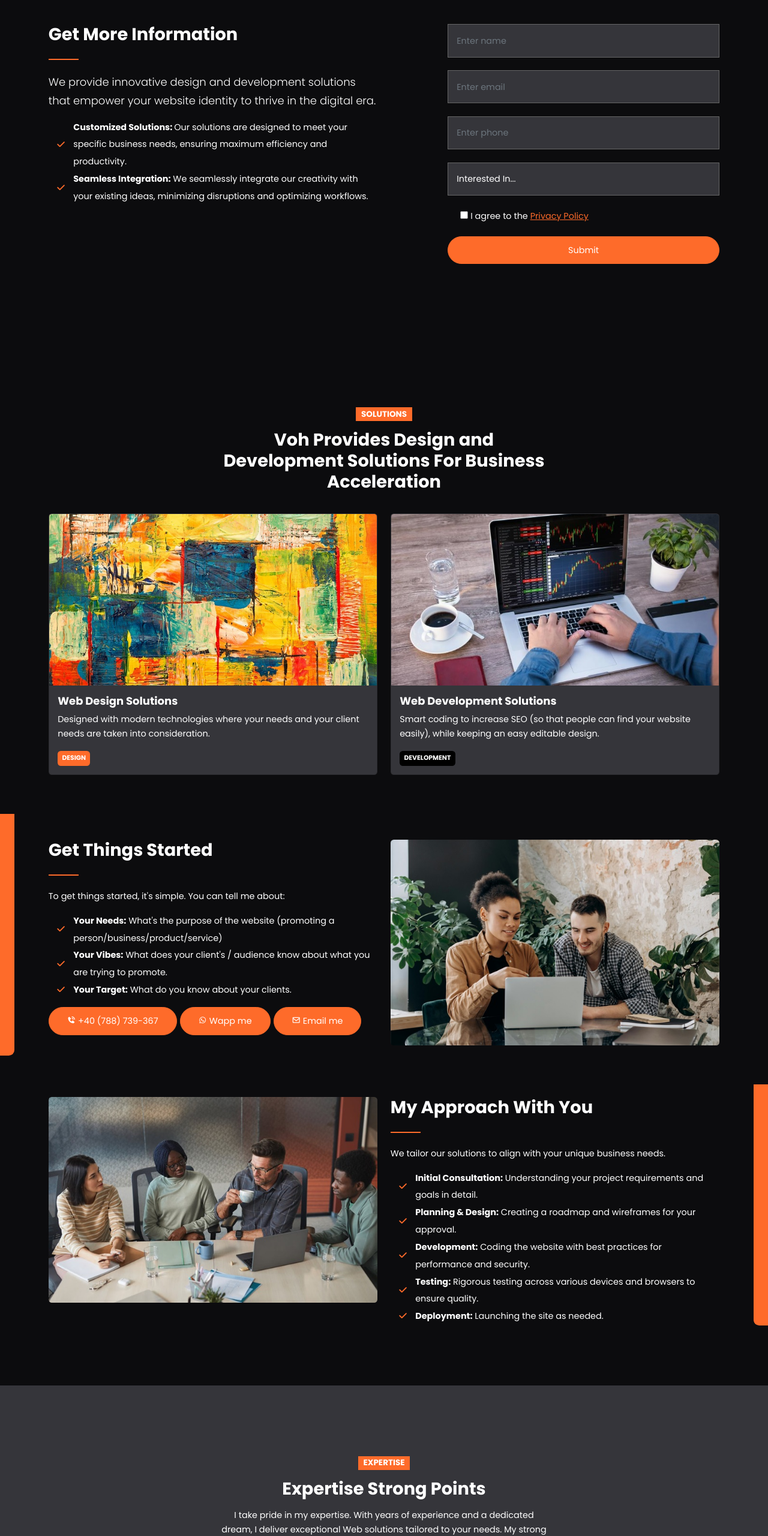
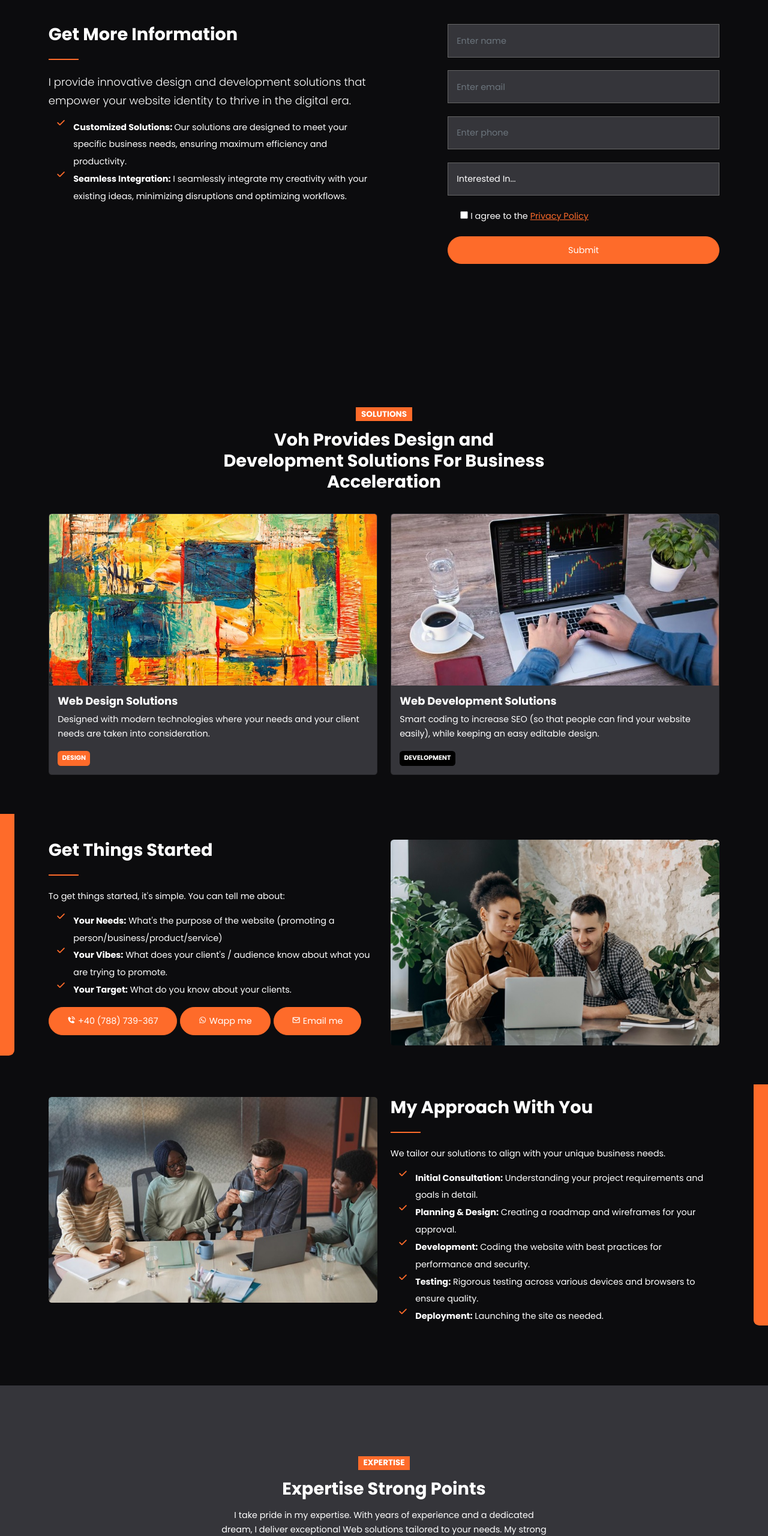
Before and after one commit to zmariux1/Clever-Business-Portfolio, a website: page index.html in a window 1280 px wide. Shown: the part 1100-3661 px from the top of the page at 60% size. Drawn offline with nearby package versions, Linux system fonts and the light colour scheme.

Commit message:
Update index.html

```diff
--- a/index.html
+++ b/index.html
@@ -140,23 +140,23 @@
             <h2 class="fw-bold">Get More Information</h2>
             <hr class="hr-heading" />
             <p class="lead">
-              We provide innovative design and development solutions
+              I provide innovative design and development solutions
               that empower your website identity to
               thrive in the digital era.
             </p>
             <ul class="list-unstyled lh-lg">
-              <li class="d-flex align-items-center">
-                <i class="fas fa-check text-primary mx-3"></i>
+              <li class="d-flex align-items-top">
+                <i class="fas fa-check text-primary mx-3 align-text-top"></i>
                 <div>
                   <strong>Customized Solutions: </strong> Our solutions are designed
                   to meet your specific business needs, ensuring maximum efficiency
                   and productivity.
                 </div>
               </li>
-              <li class="d-flex align-items-center">
+              <li class="d-flex align-items-top">
                 <i class="fas fa-check text-primary mx-3"></i>
                 <div>
-                  <strong>Seamless Integration:</strong> We seamlessly integrate our
+                  <strong>Seamless Integration:</strong> I seamlessly integrate my
                   creativity with your existing ideas, minimizing disruptions and
                   optimizing workflows.
                 </div>
@@ -260,19 +260,19 @@
               To get things started, it's simple. You can tell me about:
             </p>
             <ul class="list-unstyled lh-lg">
-              <li class="d-flex align-items-center">
+              <li class="d-flex align-items-top">
                 <i class="fas fa-check text-primary mx-3"></i>
                 <div>
                   <strong>Your Needs:</strong> What's the purpose of the website (promoting a person/business/product/service)
                 </div>
               </li>
-              <li class="d-flex align-items-center">
+              <li class="d-flex align-items-top">
                 <i class="fas fa-check text-primary mx-3"></i>
                 <div>
                   <strong>Your Vibes:</strong> What does your client's / audience know about what you are trying to promote.
                 </div>
               </li>
-              <li class="d-flex align-items-center">
+              <li class="d-flex align-items-top">
                 <i class="fas fa-check text-primary mx-3"></i>
                 <div>
                   <strong>Your Target:</strong> What do you know about your clients.
@@ -308,31 +308,31 @@
               We tailor our solutions to align with your unique business needs.
             </p>
             <ul class="list-unstyled lh-lg">
-              <li class="d-flex align-items-center">
+              <li class="d-flex align-items-top">
                 <i class="fas fa-check text-primary mx-3"></i>
                 <div>
                   <strong>Initial Consultation:</strong> Understanding your project requirements and goals in detail.
                 </div>
               </li>
-              <li class="d-flex align-items-center">
+              <li class="d-flex align-items-top">
                 <i class="fas fa-check text-primary mx-3"></i>
                 <div>
                   <strong>Planning & Design:</strong> Creating a roadmap and wireframes for your approval.
                 </div>
               </li>
-              <li class="d-flex align-items-center">
+              <li class="d-flex align-items-top">
                 <i class="fas fa-check text-primary mx-3"></i>
                 <div>
                   <strong>Development:</strong> Coding the website with best practices for performance and security.
                 </div>
               </li>
-              <li class="d-flex align-items-center">
+              <li class="d-flex align-items-top">
                 <i class="fas fa-check text-primary mx-3"></i>
                 <div>
                   <strong>Testing:</strong> Rigorous testing across various devices and browsers to ensure quality.
                 </div>
               </li>
-              <li class="d-flex align-items-center">
+              <li class="d-flex align-items-top">
                 <i class="fas fa-check text-primary mx-3"></i>
                 <div>
                   <strong>Deployment:</strong> Launching the site as needed.
@@ -1180,7 +1180,7 @@
               </a>
             </div>
             <p>
-              We would love to hear from you <br>
+              I would love to hear from you <br>
               <a href="tel:+40788739367"><i class='bx bxs-phone-call'></i></a> Phone: <a href="tel:+40788739367">+40 (788) 739-367</a> <br>
               <a href="whatsapp://send?phone=+40788739367" target="_blank"><i class='bx bxl-whatsapp' ></i></a> Text: <a href="whatsapp://send?phone=+40788739367" target="_blank">Click to text me (Wapp)</a> <br>
               <a href="mailto:z.marius.ciobanu@gmail.com"><i class='bx bx-envelope' ></i></a> Email: <a href="mailto:z.marius.ciobanu@gmail.com">z.marius.ciobanu@gmail.com</a>
```
